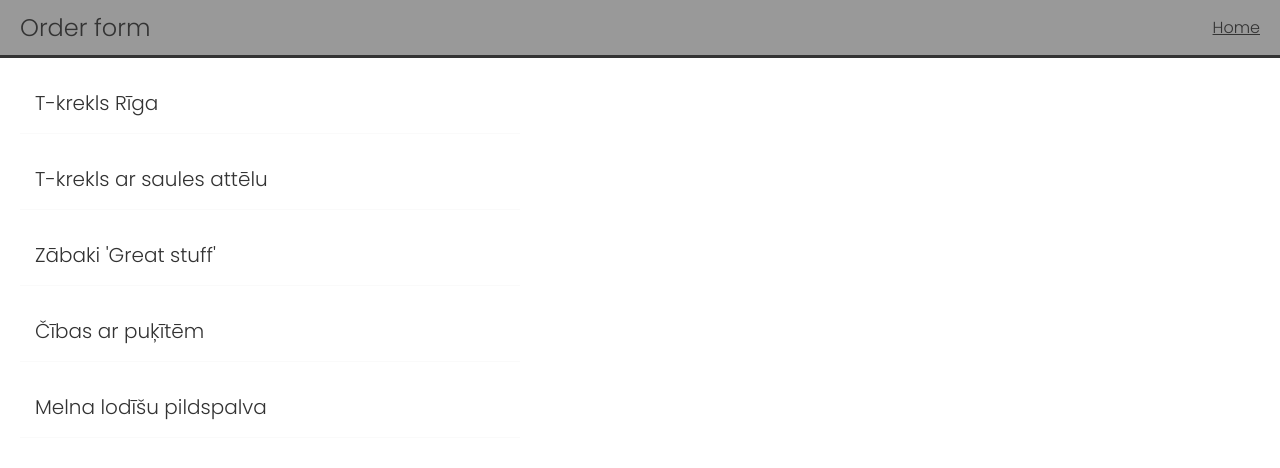
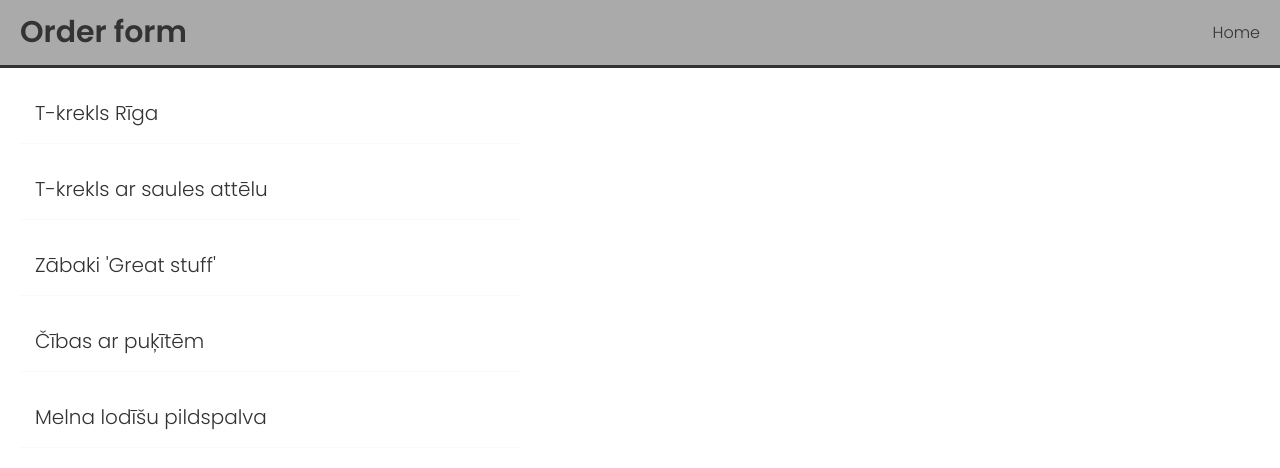
Before and after one commit to NaurisM/BurtiTask, a JavaScript app in the folder order-form/: page / in a window 1280 px wide. Shown: the top 468 px of the page. Built offline with nearby package versions, Linux system fonts and the light colour scheme; the HTML template or start-up script is replaced by a standard one.

Commit message:
Update index.css

```diff
--- a/order-form/src/index.css
+++ b/order-form/src/index.css
@@ -13,7 +13,18 @@
   align-items: center;
   padding: 10px 20px;
   border-bottom: 3px solid #333;
-  background-color: #999;
+  background-color: #aaa;
+}
+.navbar h1 {
+  font-size: 30px;
+  font-weight: 600;
+}
+.navbar a {
+  text-decoration: none;
+  transition: 0.3s;
+}
+.navbar a:hover {
+  opacity: 0.7;
 }
 .item-preview {
   max-width: 500px;
```
